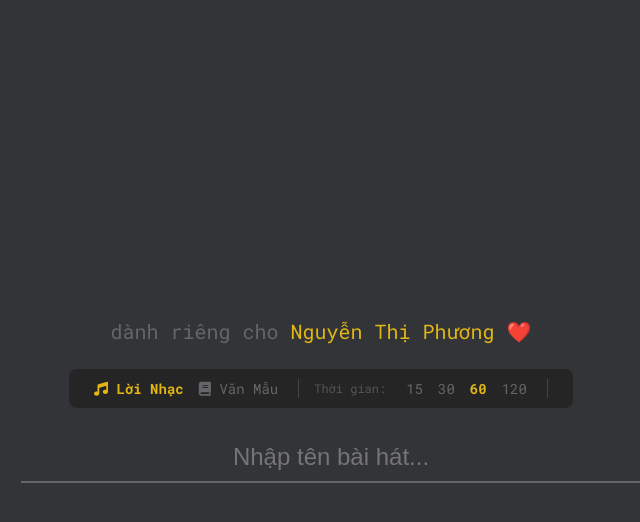
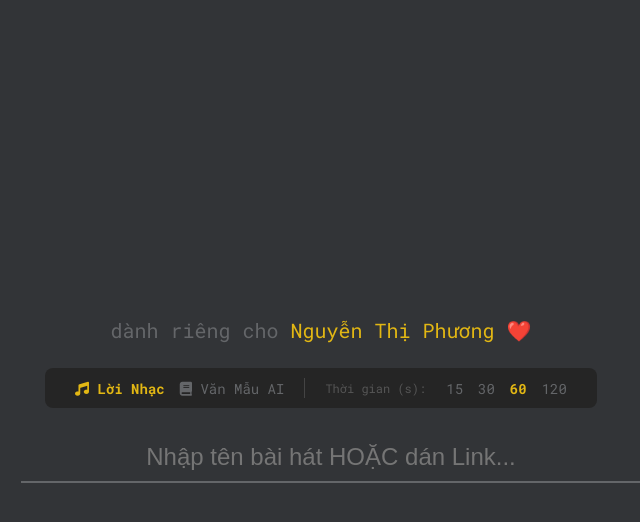
Before and after one commit to quynakroth2304/monkey-lyrics-web, a Flask app: page / in a window 1280 px wide. Shown: the top 522 px of the page, without its empty margins (319-959 px from the left). Run offline with Flask 3, Linux system fonts and the light colour scheme.

Commit message:
Doi ten web cho ngau

```diff
--- a/app.py
+++ b/app.py
@@ -4,12 +4,12 @@ import google.generativeai as genai
 import os
 import yt_dlp
 import re
-import requests
 
 app = Flask(__name__)
 
 # --- CẤU HÌNH API GEMINI ---
-GEMINI_API_KEY = os.environ.get("AIzaSyCVSjO8txkpPYSC7IiPAjdi9kHzDM-CooA")
+# Lấy key từ biến môi trường trên Vercel
+GEMINI_API_KEY = os.environ.get("GEMINI_API_KEY")
 if GEMINI_API_KEY:
     genai.configure(api_key=GEMINI_API_KEY)
     model = genai.GenerativeModel('gemini-1.5-pro')
@@ -18,66 +18,95 @@ if GEMINI_API_KEY:
 def index():
     return render_template('index.html')
 
-# --- 1. TÌM LIST BÀI HÁT ---
+# --- 1. TÌM DANH SÁCH BÀI HÁT (HIỆN 5 BÀI) ---
 @app.route('/search-list', methods=['POST'])
 def search_list():
     query = request.json.get('query')
-    if not query: return jsonify({'error': 'Nhập tên bài đi!'}), 400
+    if not query: return jsonify({'error': 'Nhập tên bài đi bạn ơi!'}), 400
+
     try:
-        ydl_opts = {'quiet': True, 'extract_flat': True, 'noplaylist': True, 'limit': 5}
+        # Cấu hình yt-dlp tìm nhanh, không tải video
+        ydl_opts = {
+            'quiet': True,
+            'extract_flat': True, # Chỉ lấy thông tin cơ bản
+            'noplaylist': True,
+            'limit': 5 # Lấy 5 kết quả
+        }
         with yt_dlp.YoutubeDL(ydl_opts) as ydl:
             info = ydl.extract_info(f"ytsearch5:{query}", download=False)
             entries = info.get('entries', [])
-            return jsonify([{'title': i['title'], 'id': i['id']} for i in entries])
-    except Exception as e: return jsonify({'error': str(e)}), 500
+
+            results = []
+            for item in entries:
+                results.append({
+                    'title': item['title'],
+                    'id': item['id']
+                })
+            return jsonify(results)
+    except Exception as e:
+        print(f"Lỗi tìm kiếm: {e}")
+        return jsonify({'error': 'Lỗi khi tìm bài hát.'}), 500
 
 # --- 2. LẤY LỜI BÀI HÁT ---
 @app.route('/get-lyrics', methods=['POST'])
 def get_lyrics():
     data = request.json
-    title = data.get('title')
+    title = data.get('title') # Đây có thể là tên bài hoặc Link
+
     try:
-        clean_title = re.sub(r"[\(\[].*?[\)\]]", "", title).strip()
+        clean_title = title
+
+        # Nếu là Link Youtube -> Lấy tên bài gốc trước
+        if title.startswith(('http://', 'https://')):
+            ydl_opts = {'quiet': True, 'skip_download': True, 'noplaylist': True}
+            with yt_dlp.YoutubeDL(ydl_opts) as ydl:
+                info = ydl.extract_info(title, download=False)
+                clean_title = info.get('title', 'Unknown Song')
+
+        # Làm sạch tên (Bỏ Official, 4K...) để dễ tìm lời
+        clean_title = re.sub(r"[\(\[].*?[\)\]]", "", clean_title)
+        clean_title = clean_title.split('|')[0].strip()
+
+        print(f"Đang tìm lời cho: {clean_title}")
         lrc = syncedlyrics.search(clean_title)
-        if not lrc: lrc = syncedlyrics.search(title)
-        if not lrc: return jsonify({'error': 'Không tìm thấy lời!'}), 404
-        return jsonify({'title': title, 'lrc': lrc})
-    except Exception as e: return jsonify({'error': str(e)}), 500
 
-# --- 3. AI TỰ VIẾT VĂN MẪU (NEW UPDATE) ---
+        # Nếu không thấy thì tìm bằng tên gốc
+        if not lrc and clean_title != title:
+            lrc = syncedlyrics.search(title)
+
+        if not lrc:
+            return jsonify({'error': 'Không tìm thấy lời bài này!'}), 404
+
+        return jsonify({'title': clean_title, 'lrc': lrc})
+
+    except Exception as e:
+        return jsonify({'error': str(e)}), 500
+
+# --- 3. AI VIẾT VĂN MẪU (Theo độ dài từ) ---
 @app.route('/get-quote', methods=['POST'])
 def get_quote():
     # Lấy độ dài người dùng chọn (30, 50, 100...)
     length = int(request.json.get('length', 50))
 
     try:
-        # Prompt ra lệnh cho Gemini viết văn
+        if not GEMINI_API_KEY:
+            return jsonify({'content': "Chưa cấu hình Gemini API Key nên không viết văn được.", 'author': "System"})
+
         prompt = f"""
-        Hãy đóng vai một nhà văn Việt Nam. Viết một đoạn văn xuôi ngẫu nhiên, giàu cảm xúc và ý nghĩa.
-        Chủ đề: Cuộc sống, Tuổi trẻ, Tình yêu quê hương, hoặc Hà Nội/Sài Gòn xưa.
-        Độ dài yêu cầu: Khoảng {length} từ (hãy viết gần đúng số lượng này).
-
-        QUAN TRỌNG:
-        1. Chỉ trả về nội dung văn bản thuần túy.
-        2. Không có tiêu đề, không có dấu ngoặc kép bao quanh.
-        3. Văn phong phải mượt mà, đúng chính tả tiếng Việt.
+        Đóng vai một nhà văn Việt Nam. Hãy viết một đoạn văn xuôi giàu cảm xúc.
+        Chủ đề ngẫu nhiên: Tuổi trẻ, Quê hương, Tình yêu, Cuộc sống, hoặc Hà Nội/Sài Gòn xưa.
+        Độ dài: Khoảng {length} từ.
+        Yêu cầu: Chỉ trả về nội dung văn bản thuần túy, không có tiêu đề, không markdown.
         """
 
         response = model.generate_content(prompt)
-        content = response.text.strip()
+        content = response.text.strip().replace('*', '').replace('#', '').replace('"', '')
 
-        # Xử lý sạch văn bản nếu AI lỡ thêm markdown
-        content = content.replace('*', '').replace('#', '').replace('"', '')
-
-        return jsonify({'content': content, 'author': 'Gemini Sáng Tác'})
+        return jsonify({'content': content, 'author': 'Gemini AI Sáng Tác'})
 
     except Exception as e:
-        print(f"AI Error: {e}")
-        # Fallback nếu AI bị lỗi hoặc hết quota thì dùng tạm câu này
-        return jsonify({
-            'content': "Đời người như một dòng sông, lững lờ trôi qua bao ghềnh thác để rồi hòa mình vào biển lớn mênh mông. Sống là phải biết yêu thương và sẻ chia.",
-            'author': 'System Fallback'
-        })
+        print(f"Lỗi AI: {e}")
+        return jsonify({'content': "Không thể kết nối với AI lúc này. Hãy thử lại sau.", 'author': "Error"})
 
 if __name__ == '__main__':
     app.run(debug=True, port=5000)
--- a/templates/index.html
+++ b/templates/index.html
@@ -15,9 +15,9 @@
         .logo span { color: var(--main); }
 
         /* TOOLBAR */
-        .toolbar { display: flex; gap: 15px; margin-bottom: 25px; background: #252525; padding: 10px 25px; border-radius: 8px; font-size: 14px; }
-        .tool-group { display: flex; gap: 15px; align-items: center; border-right: 1px solid #444; padding-right: 20px; }
-        .tool-group:last-child { border: none; padding-right: 0; }
+        .toolbar { display: flex; gap: 20px; margin-bottom: 25px; background: #252525; padding: 10px 30px; border-radius: 8px; font-size: 14px; }
+        .tool-group { display: flex; gap: 15px; align-items: center; }
+        .divider { width: 1px; height: 20px; background: #444; }
         .tool-item { cursor: pointer; color: var(--sub); transition: 0.2s; }
         .tool-item:hover, .tool-item.active { color: var(--main); font-weight: bold; }
         .tool-label { color: #555; font-size: 12px; margin-right: 5px; }
@@ -45,14 +45,12 @@
         #typing-display { font-size: 30px; font-weight: bold; color: var(--text); white-space: pre; }
         #hiddenInput { opacity: 0; position: absolute; }
 
-        /* KEYBOARD */
         #keyboard { transform: scale(0.85); display: flex; flex-direction: column; gap: 5px; align-items: center; }
         .kb-row { display: flex; gap: 5px; }
         .key { width: 48px; height: 48px; border: 1px solid var(--sub); border-radius: 5px; color: var(--sub); display: flex; align-items: center; justify-content: center; font-weight: bold; transition: 0.05s; font-size: 14px; }
         .key.pressed { background: var(--main); color: #222; border-color: var(--main); transform: translateY(3px); }
         .key.space { width: 300px; }
 
-        /* RESULT */
         #result-screen { position: absolute; top:0; left:0; width:100%; height:100%; background:var(--bg); z-index:100; display:none; flex-direction:column; justify-content:center; align-items:center; }
         .chart-box { width: 750px; height: 350px; background:#292929; padding:20px; border-radius:10px; margin-top:20px; }
         .stat-val { font-size: 60px; color: var(--main); font-weight: bold; line-height: 1;}
@@ -69,19 +67,18 @@
     <div class="toolbar" id="toolbar">
         <div class="tool-group">
             <span class="tool-item active" onclick="setMode('lyrics', this)"><i class="fas fa-music"></i> Lời Nhạc</span>
-            <span class="tool-item" onclick="setMode('quote', this)"><i class="fas fa-book"></i> Văn Mẫu</span>
+            <span class="tool-item" onclick="setMode('quote', this)"><i class="fas fa-book"></i> Văn Mẫu AI</span>
         </div>
-
+        <div class="divider"></div>
         <div class="tool-group" id="time-options">
-            <span class="tool-label">Thời gian:</span>
+            <span class="tool-label">Thời gian (s):</span>
             <span class="tool-item" onclick="setOption('time', 15, this)">15</span>
             <span class="tool-item" onclick="setOption('time', 30, this)">30</span>
             <span class="tool-item active" onclick="setOption('time', 60, this)">60</span>
             <span class="tool-item" onclick="setOption('time', 120, this)">120</span>
         </div>
-
         <div class="tool-group" id="word-options" style="display:none;">
-            <span class="tool-label">Số từ:</span>
+            <span class="tool-label">Độ dài (từ):</span>
             <span class="tool-item active" onclick="setOption('word', 30, this)">30</span>
             <span class="tool-item" onclick="setOption('word', 50, this)">50</span>
             <span class="tool-item" onclick="setOption('word', 100, this)">100</span>
@@ -92,8 +89,8 @@
     </div>
 
     <div id="search-box">
-        <input type="text" id="songQuery" placeholder="Nhập tên bài hát..." autocomplete="off">
-        <div id="loading">Đang tải dữ liệu... <i class="fas fa-spinner fa-spin"></i></div>
+        <input type="text" id="songQuery" placeholder="Nhập tên bài hát HOẶC dán Link..." autocomplete="off">
+        <div id="loading">Đang xử lý... <i class="fas fa-spinner fa-spin"></i></div>
         <div id="search-results"></div>
     </div>
 
@@ -126,8 +123,7 @@
 
 <script>
     let allWords = [], currentWordIdx = 0, gameMode = 'lyrics';
-    let targetValue = 60; // Thời gian (s) hoặc Số từ (words)
-    let timerInterval = null, timeLeft = 0;
+    let targetValue = 60, timerInterval = null, timeLeft = 0;
     let isPlaying = false, startTime = 0, totalCorrect = 0, totalWrong = 0;
     let wpmHistory = [], labels = [], chartInterval = null;
 
@@ -136,32 +132,24 @@
     const paragraphDiv = document.getElementById('paragraph-display');
     const loading = document.getElementById('loading');
 
-    // SETUP
     function setMode(mode, el) {
         gameMode = mode;
         document.querySelectorAll('.tool-group:first-child .tool-item').forEach(e => e.classList.remove('active'));
         el.classList.add('active');
 
-        // Đổi thanh chọn options
         if(mode === 'quote') {
             document.getElementById('time-options').style.display = 'none';
             document.getElementById('word-options').style.display = 'flex';
             document.getElementById('search-box').style.display = 'none';
-            targetValue = 30; // Mặc định 30 từ
-            fetchQuote(targetValue);
+            // Gọi AI tạo văn 30 từ mặc định khi chuyển sang chế độ này
+            setOption('word', 30, document.querySelector('#word-options .tool-item:first-child'));
         } else {
             document.getElementById('time-options').style.display = 'flex';
             document.getElementById('word-options').style.display = 'none';
             document.getElementById('search-box').style.display = 'block';
             document.getElementById('game-area').style.display = 'none';
-            targetValue = 60; // Mặc định 60s
+            setOption('time', 60, document.querySelector('#time-options .tool-item:nth-child(4)'));
         }
-
-        // Reset active class trong options mới
-        const group = mode === 'quote' ? 'word-options' : 'time-options';
-        const items = document.querySelectorAll(`#${group} .tool-item`);
-        items.forEach(i => i.classList.remove('active'));
-        items[0].classList.add('active'); // Active cái đầu tiên
     }
 
     function setOption(type, value, el) {
@@ -171,23 +159,25 @@
         el.classList.add('active');
 
         if(gameMode === 'quote') {
-            fetchQuote(value);
+            fetchQuote(value); // Gọi AI viết văn
         } else {
-            document.getElementById('info-bar').innerText = value;
+            document.getElementById('info-bar').innerText = value + "s";
         }
     }
 
-    // SEARCH
     document.getElementById('songQuery').addEventListener('keypress', async (e) => {
         if(e.key === 'Enter') {
-            const query = e.target.value;
-            loading.style.display = 'block';
+            const query = e.target.value.trim();
+            if(!query) return;
+            loading.innerText = "Đang xử lý..."; loading.style.display = 'block';
             document.getElementById('search-results').style.display = 'none';
 
+            if(query.startsWith('http')) {
+                fetchLyrics(query);
+            } else {
                 const res = await fetch('/search-list', { method:'POST', headers:{'Content-Type':'application/json'}, body:JSON.stringify({query}) });
                 const list = await res.json();
                 loading.style.display = 'none';
-
                 if(list.error) return alert(list.error);
 
                 const resBox = document.getElementById('search-results');
@@ -200,11 +190,12 @@
                     resBox.appendChild(div);
                 });
             }
+        }
     });
 
     async function fetchLyrics(title) {
         document.getElementById('search-results').style.display = 'none';
-        loading.style.display = 'block';
+        loading.innerText = "Đang tải lời..."; loading.style.display = 'block';
         const res = await fetch('/get-lyrics', { method:'POST', headers:{'Content-Type':'application/json'}, body:JSON.stringify({title}) });
         const data = await res.json();
         loading.style.display = 'none';
@@ -213,23 +204,24 @@
     }
 
     async function fetchQuote(length) {
+        loading.innerText = "Gemini đang viết " + length + " từ...";
         loading.style.display = 'block';
+        document.getElementById('game-area').style.display = 'none';
+
         const res = await fetch('/get-quote', { method:'POST', headers:{'Content-Type':'application/json'}, body:JSON.stringify({length}) });
         const data = await res.json();
         loading.style.display = 'none';
         startGame(data.author, data.content);
     }
 
-    // GAME
     function startGame(title, text) {
         document.getElementById('search-box').style.display = 'none';
-        document.getElementById('toolbar').style.display = 'none';
+        document.getElementById('toolbar').style.display = 'flex';
         document.getElementById('game-area').style.display = 'flex';
         document.getElementById('contentTitle').innerText = title;
 
-        // Hiển thị thông số ban đầu (Thời gian hoặc Số từ còn lại)
         if(gameMode === 'lyrics') {
-            document.getElementById('info-bar').innerText = targetValue;
+            document.getElementById('info-bar').innerText = targetValue + "s";
             timeLeft = targetValue;
         } else {
             document.getElementById('info-bar').innerText = targetValue + " từ";
@@ -254,12 +246,7 @@
     document.addEventListener('click', () => { if(document.getElementById('game-area').style.display==='flex') hiddenInput.focus(); });
 
     hiddenInput.addEventListener('input', () => {
-        if(!isPlaying) {
-            isPlaying = true; startTime = Date.now();
-            startChart();
-            if(gameMode === 'lyrics') startTimer();
-        }
-
+        if(!isPlaying) { isPlaying = true; startTime = Date.now(); startChart(); if(gameMode==='lyrics') startTimer(); }
         let val = hiddenInput.value;
         if(val.includes(' ')) {
             const spaceIdx = val.indexOf(' ');
@@ -274,18 +261,12 @@
                     el.className = 'word done-wrong'; totalWrong += target.length;
                 }
                 currentWordIdx++;
-
-                // End Game Check
                 if(currentWordIdx >= allWords.length) finishGame();
                 else {
                     const next = document.getElementById(`w-${currentWordIdx}`);
                     next.classList.add('active');
                     if(next.offsetTop > paragraphDiv.scrollTop + 60) paragraphDiv.scrollTop = next.offsetTop - 30;
-
-                    // Update counter for Quote mode
-                    if(gameMode === 'quote') {
-                        document.getElementById('info-bar').innerText = (allWords.length - currentWordIdx) + " từ";
-                    }
+                    if(gameMode === 'quote') document.getElementById('info-bar').innerText = (allWords.length - currentWordIdx) + " từ";
                 }
             }
             hiddenInput.value = remaining; typingDisplay.innerText = remaining; checkColor(remaining);
@@ -302,7 +283,7 @@
     function startTimer() {
         timerInterval = setInterval(() => {
             timeLeft--;
-            document.getElementById('info-bar').innerText = timeLeft;
+            document.getElementById('info-bar').innerText = timeLeft + "s";
             if(timeLeft <= 0) finishGame();
         }, 1000);
     }
```
Lines whose indentation alone changed are shown as unchanged.
